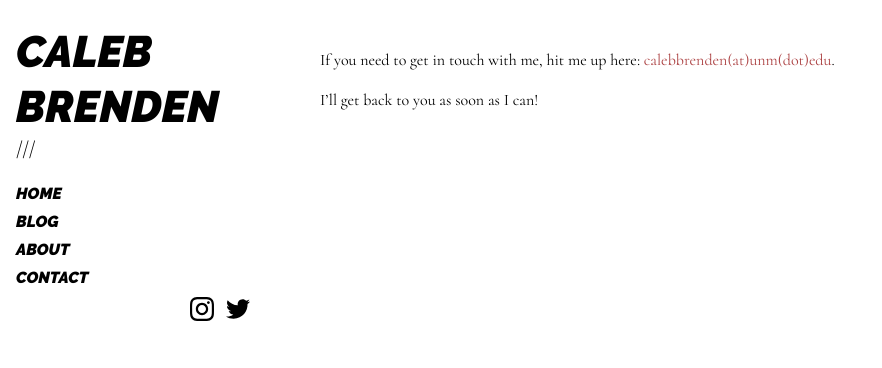
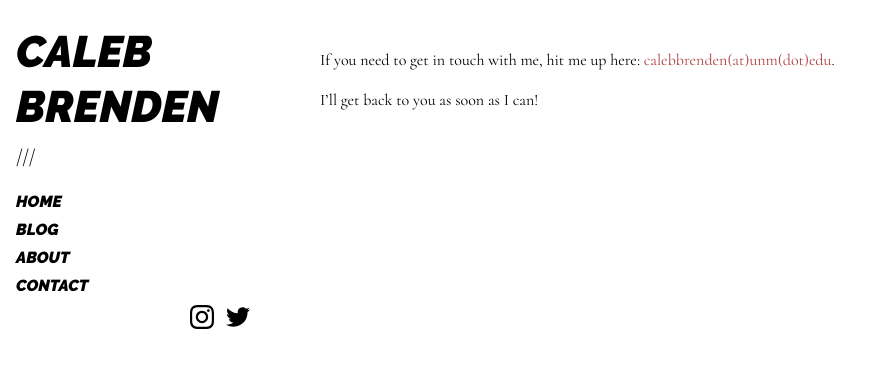
Before and after one commit to calebbrenden/my-site, a Jekyll site: the page built from contact.md, in a window 1280 px wide. Shown: the top 368 px of the page, without its empty margins (0-882 px from the left). Built offline with Jekyll 4.4.1, drawn with Linux system fonts in a browser that asks for light colours.

Commit message:
added margin-bottom to site-title

```diff
--- a/_sass/hydeout/_layout.scss
+++ b/_sass/hydeout/_layout.scss
@@ -41,13 +41,10 @@ body {
     /* font-size: $regular-font-size; */
     color: rgb(0,0,0);
 
-
 /* TRYING TO GET SITE TITLE TO BE UP TOP */
-
     vertical-align: baseline;
-
     margin-top: $heading-spacing;
-    margin-bottom: 0;
+    margin-bottom: 0.5rem;
 
     a {
       color: inherit;
```
